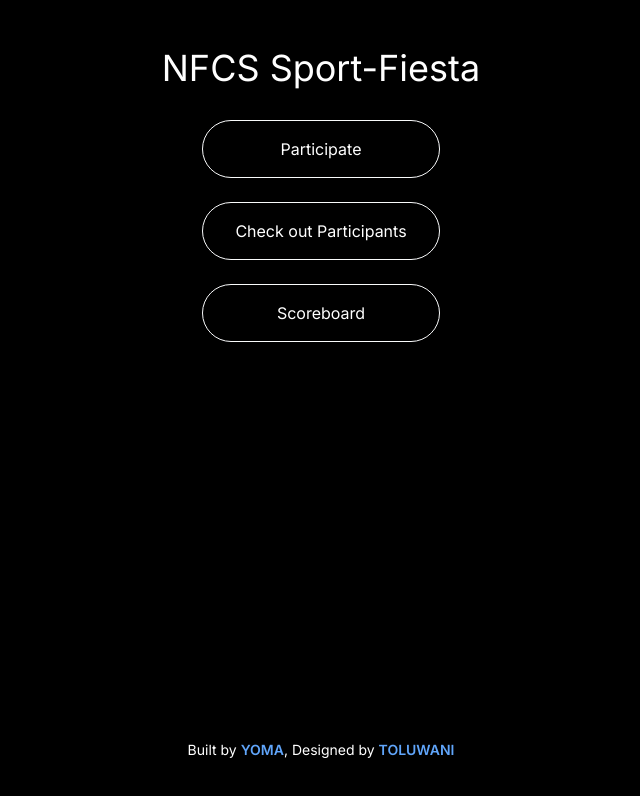
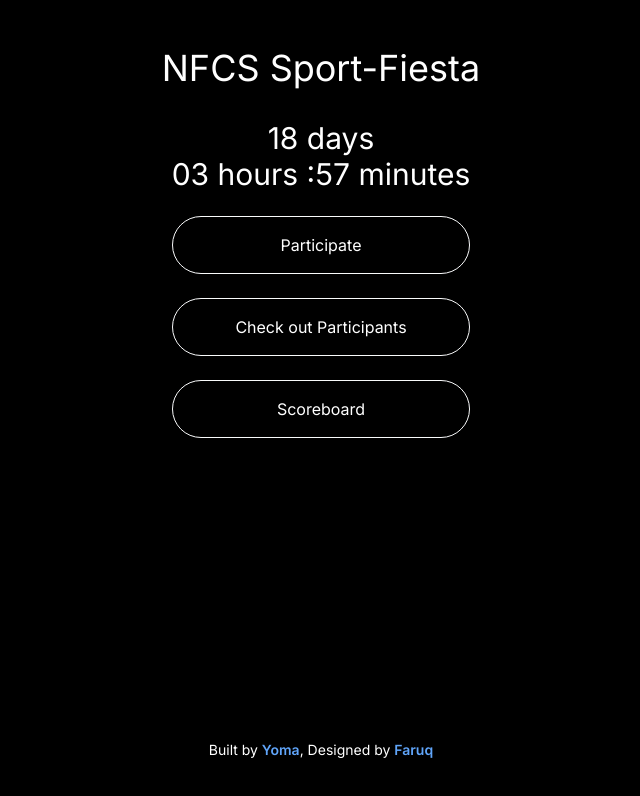
Before and after one commit to DevYoma/sport_fiesta, a Next.js app: page / in a window 1280 px wide. Shown: the top 796 px of the page, without its empty margins (319-959 px from the left). Built offline with nearby package versions, Linux system fonts and the light colour scheme.

Commit message:
feat: added CountDown component

```diff
--- a/app/page.tsx
+++ b/app/page.tsx
@@ -1,27 +1,36 @@
-'use client'
+"use client";
 
-import Button from '@/components/Button'
-import CountDown from '@/components/CountDown'
-import Footer from '@/components/Footer'
-import Header from '@/components/Header'
-import { useRouter } from 'next/navigation'
+import Button from "@/components/Button";
+import CountDown from "@/components/CountDown";
+import Footer from "@/components/Footer";
+import Header from "@/components/Header";
+import { useRouter } from "next/navigation";
+
+// const ServerComponent = dynamic(() => import('../components/CountDown'))
 
 export default function Home() {
-
   const router = useRouter();
+  const targetDate = new Date('2024-01-26T00:00:00')
   return (
     <main className="flex min-h-screen flex-col items-center relative">
       <Header />
 
       <div className="flex flex-col gap-6">
-          <Button onClick={() => router.push('/participate')} >Participate </Button>
-          {/* <CountDown /> */}
-        {/* <Button onClick={() => router.push('/supa')} >SupaBase</Button> */}
-        <Button onClick={() => router.push('/participants')}>Check out Participants</Button>
-        <Button onClick={() => alert("Sport Fiesta has not officially started")}>Scoreboard</Button>
+        <CountDown targetDate={targetDate} />
+        <Button onClick={() => router.push("/participate")}>
+          Participate{" "}
+        </Button>
+        <Button onClick={() => router.push("/participants")}>
+          Check out Participants
+        </Button>
+        <Button
+          onClick={() => alert("Sport Fiesta has not officially started")}
+        >
+          Scoreboard
+        </Button>
       </div>
 
       <Footer />
     </main>
-  )
+  );
 }
--- a/components/CountDown.tsx
+++ b/components/CountDown.tsx
@@ -1,7 +1,54 @@
+import { useEffect, useState } from "react"
 
-const CountDown = () => {
+type CountDownProp = {
+  targetDate: Date;
+}
+
+type TimeProp = {
+  days: number | any,
+  hours: number | any,
+  minutes: number | any,
+  seconds: number | any,
+}
+
+const CountDown = ({ targetDate }: CountDownProp) => {
+  const calculateTimeLeft = () => {
+    const difference = +targetDate - +new Date();
+    let timeLeft: TimeProp;
+
+    if (difference > 0) {
+      timeLeft = {
+        days: Math.floor(difference / (1000 * 60 * 60 * 24)),
+        hours: Math.floor((difference / (1000 * 60 * 60)) % 24),
+        minutes: Math.floor((difference / 1000 / 60) % 60),
+        seconds: Math.floor((difference / 1000) % 60),
+      };
+
+      return timeLeft;
+    }
+  }
+
+  const [timeLeft, setTimeLeft] = useState(calculateTimeLeft())
+
+  useEffect(() => {
+    const timer = setTimeout(() => {
+      setTimeLeft(calculateTimeLeft())
+    }, 1000)
+
+    return () => clearTimeout(timer)
+  })
+
+  const formatTime = (value: number) => (value < 10 ? `0${value}` : `${value}`)
+
   return (
-    <div className="text-3xl">⏳</div>
+    <div className="text-3xl text-center">
+      {timeLeft?.days && (<p>{timeLeft.days} days</p>)}
+
+      <p>
+        {formatTime(timeLeft?.hours)} hours :{formatTime(timeLeft?.minutes)} minutes
+        {/* :{formatTime(timeLeft?.seconds)} seconds */}
+      </p>
+    </div>
   )
 }
 
--- a/components/Footer.tsx
+++ b/components/Footer.tsx
@@ -1,5 +1,3 @@
-// "use client"
-
 import Link from "next/link";
 
 const Footer = () => {
@@ -10,14 +8,14 @@ const Footer = () => {
         href={"https://twitter.com/devyoma"}
         className="text-blue-400 font-semibold cursor-pointer"
       >
-        YOMA
+        Yoma
       </Link>
       , Designed by{" "}
       <Link
-        href={"https://twitter.com/toluwaniii_a"}
+        href={"https://twitter.com/bakarook"}
         className="text-blue-400 font-semibold cursor-pointer"
       >
-        TOLUWANI
+        Faruq
       </Link>
     </div>
   );
```
